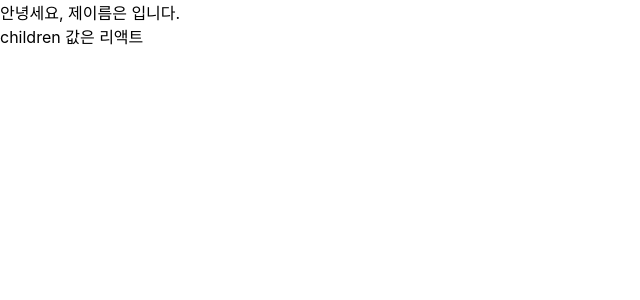
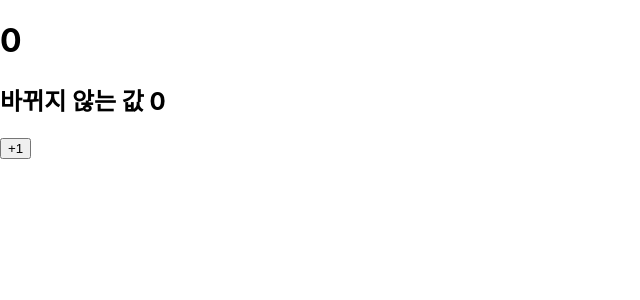
Before and after one commit to zzangouona/ReactBasicProject, a React (Create React App) app in the folder hello-react/: page / in a window 1280 px wide. Shown: the top 300 px of the page, without its empty margins (0-640 px from the left). Built offline with nearby package versions, Linux system fonts and the light colour scheme.

Commit message:
hello-react - state로 컴포넌트 내부에 값 바꾸기

```diff
--- a/hello-react/package.json
+++ b/hello-react/package.json
@@ -2,6 +2,7 @@
   "name": "hello-react",
   "version": "0.1.0",
   "private": true,
+  "include": ["src"],
   "dependencies": {
     "@testing-library/jest-dom": "^5.11.4",
     "@testing-library/react": "^11.1.0",
--- a/hello-react/src/App.js
+++ b/hello-react/src/App.js
@@ -9,6 +9,7 @@
 import MyComponent from "./MyComponent";
 // 사용하고자 하는 스타일시트 가져오기
 import "./App.css";
+import Counter from "./Counter";
 // 클래스형 컴포넌트 만들기
 class App extends Component {
   // 클래스 형 컴포넌트에서는 render() 가 무조건 필요하다.
@@ -16,7 +17,12 @@
     const name = "리액트";
     // props -> properties를 줄인 표현으로 컴포넌트 속성을 서정할 때 사용하는 요소이다.
     // props은 해당 컴포넌트를 불러와 사용하는 부모 컴포넌트에서 설정할 수 있다.
-    return <MyComponent>리액트</MyComponent>;
+    return (
+      // <MyComponent name="정윤아" favoriteNumber={24}>
+      //   리액트
+      // </MyComponent>
+      <Counter />
+    );
   }
 }
 
--- /dev/null
+++ b/hello-react/src/Counter.js
@@ -0,0 +1,41 @@
+import React, { Component } from "react";
+
+class Counter extends Component {
+  /*constructor(props) {
+    super(props);
+    // 컴포넌트 내부에서 바뀔 수 있는 값이다.
+    // state 초기값 설정하기
+    // this.state = {
+    //   number: 0,
+    //   fixedNumber: 0,
+    // };
+  }*/
+
+  // state constructor 에서 꺼내기
+  state = {
+    number: 0,
+    fixedNumber: 0,
+  };
+  render() {
+    const { number, fixedNumber } = this.state; // state를 조회할 때느 this. state을 조회한다.
+    return (
+      <div>
+        <h1>{number}</h1>
+        <h2>바뀌지 않는 값 {fixedNumber}</h2>
+        <button
+          //onClick을 통해 버튼이 클릭되었을 때 호ㅜㄹ할 함수를 지정
+          onClick={() => {
+            //this.setState을 사용하여 state 새로운 값을 할당한다.
+            this.setState({
+              number: number + 1,
+            });
+          }}
+        >
+          +1
+        </button>
+      </div>
+    );
+  }
+}
+
+export default Counter;
--- a/hello-react/src/MyComponent.js
+++ b/hello-react/src/MyComponent.js
@@ -1,17 +1,25 @@
 import React from "react";
+import PropTypes from "prop-types";
 
-const MyComponent = (props) => {
+// propTypes을 통한 props 검증
+const MyComponent = ({ name, children, favoriteNumber }) => {
   // props.children 은 태그 사이의 값을 보여준다,
   return (
     <div>
-      안녕세요, 제이름은 {props.name} 입니다. <br />
-      children 값은 {props.children}
+      안녕세요, 제이름은 {name} 입니다. <br />
+      저의 나이는 {favoriteNumber} <br />
+      children 값은 {children}
     </div>
   );
 };
 
-MyComponent.propTypes = {
+MyComponent.defaultPropes = {
   name: "기본 이름",
 };
 
+MyComponent.propTypes = {
+  name: PropTypes.string,
+  favoriteNumber: PropTypes.number.isRequired,
+};
+
 export default MyComponent;
```
Also changed, not shown: hello-react/.eslintrc.js.
